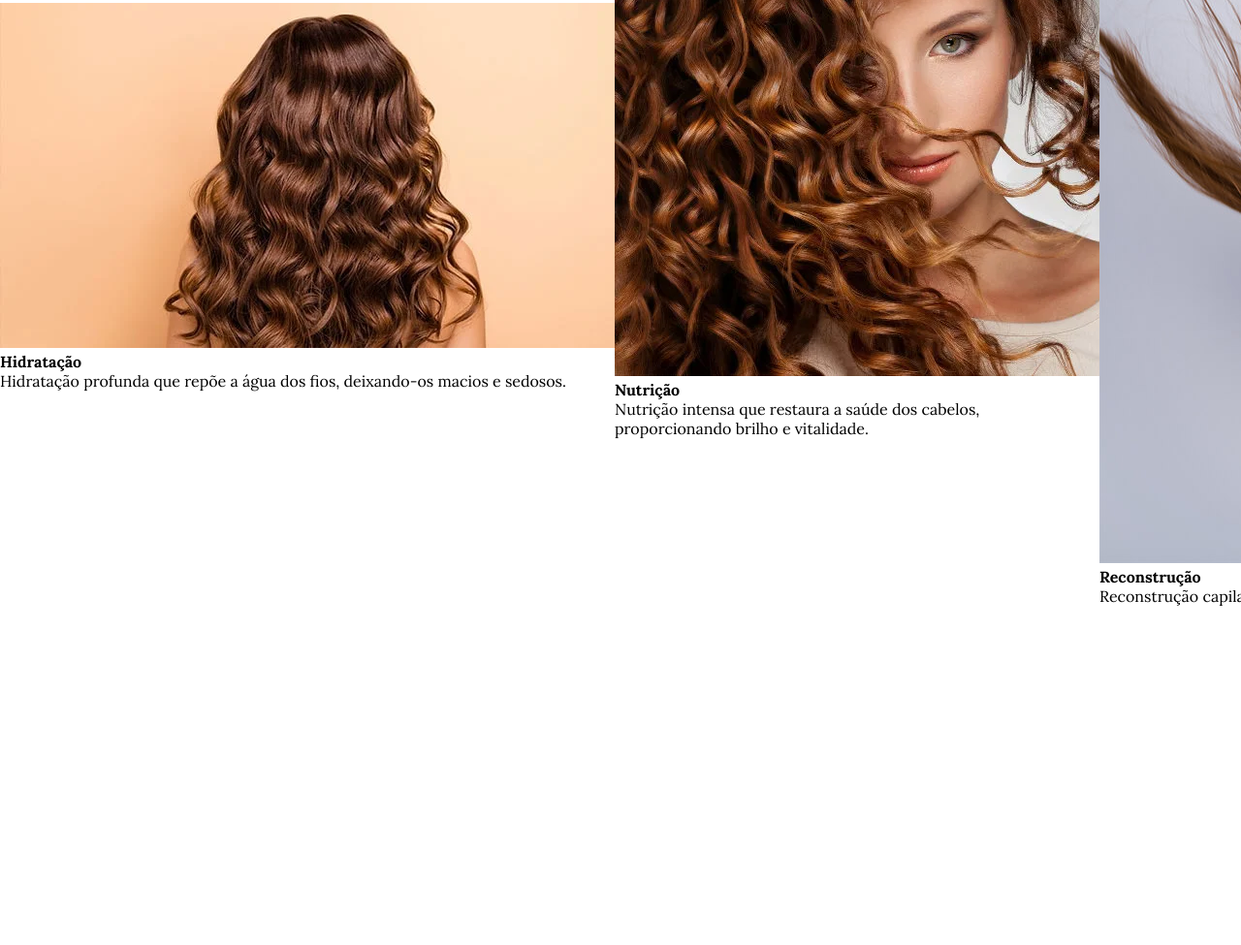
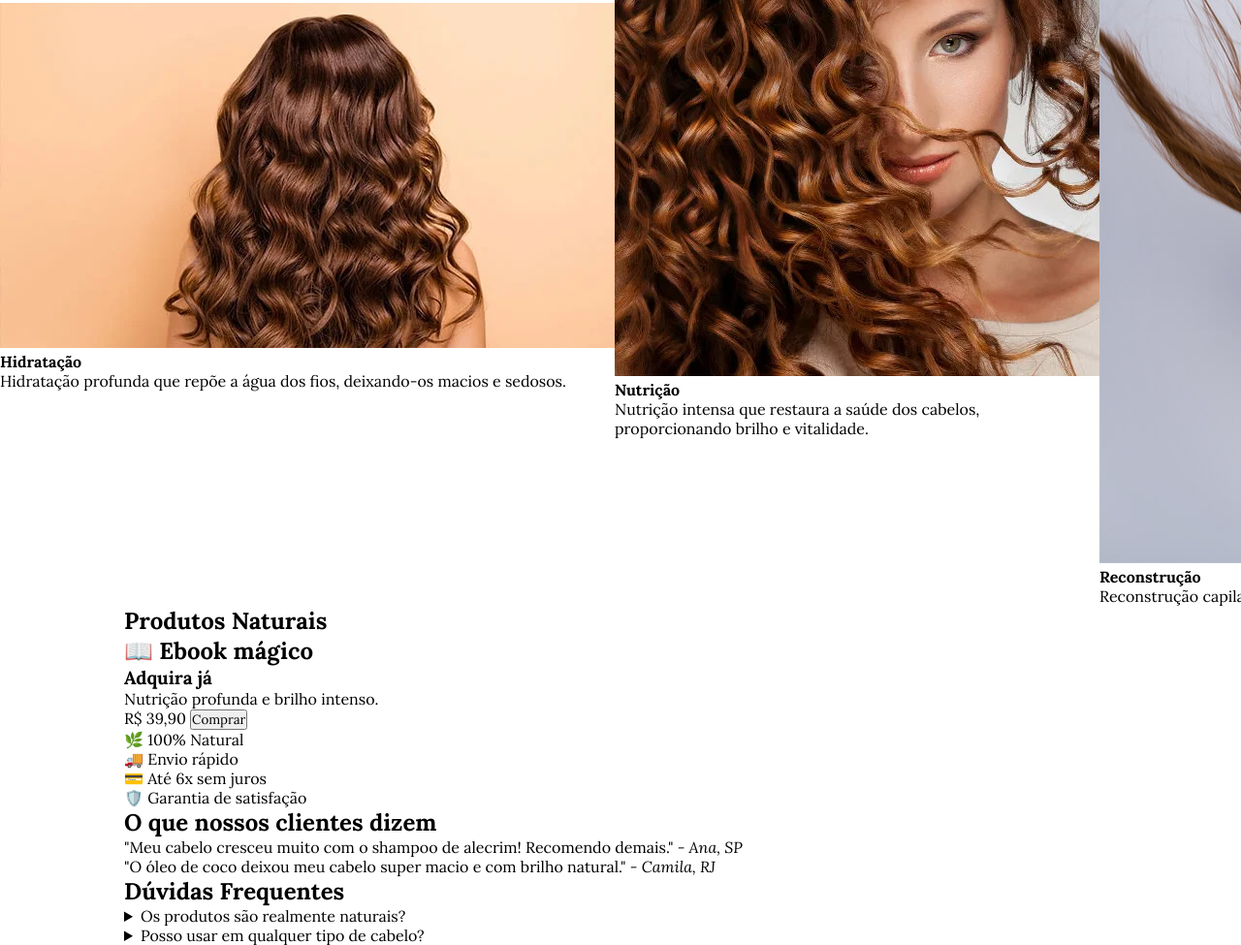
Before and after one commit to Debroivini/cabeloscapilar, a plain HTML site: page index.html in a window 1280 px wide. Shown: the part 1239-2214 px from the top of the page at 97% size. Before the commit the page ends 1864 px from the top, so only its background shows below. Drawn offline with Linux system fonts and the light colour scheme.

Commit message:
nova atualização

```diff
--- a/index.html
+++ b/index.html
@@ -92,5 +92,63 @@
         </article>
       </div>
     </section>
+
+    <section id="produtos" class="section">
+    <div class="container">
+      <h2>Produtos Naturais</h2>
+      <div class="produtos-grid">
+        <div class="card">
+          <h2>📖 Ebook mágico</h2>
+          <h3>Adquira já</h3>
+          <p>Nutrição profunda e brilho intenso.</p>
+          <span class="preco">R$ 39,90</span>
+          <button class="btn comprar" data-produto="Óleo de Coco">Comprar</button>
+        </div>
+       </div>
+    </div>
+  </section>
+
+  <!-- Benefícios -->
+  <section class="section destaque">
+    <div class="container beneficios">
+      <div>🌿 100% Natural</div>
+      <div>🚚 Envio rápido</div>
+      <div>💳 Até 6x sem juros</div>
+      <div>🛡️ Garantia de satisfação</div>
+    </div>
+  </section>
+
+  <!-- Depoimentos -->
+  <section id="depoimentos" class="section">
+    <div class="container">
+      <h2>O que nossos clientes dizem</h2>
+      <div class="depoimentos-grid">
+        <blockquote>
+          "Meu cabelo cresceu muito com o shampoo de alecrim! Recomendo demais."
+          <cite>- Ana, SP</cite>
+        </blockquote>
+        <blockquote>
+          "O óleo de coco deixou meu cabelo super macio e com brilho natural."
+          <cite>- Camila, RJ</cite>
+        </blockquote>
+      </div>
+    </div>
+  </section>
+
+  <!-- FAQ -->
+  <section id="faq" class="section">
+    <div class="container">
+      <h2>Dúvidas Frequentes</h2>
+      <details>
+        <summary>Os produtos são realmente naturais?</summary>
+        <p>Sim! Trabalhamos apenas com extratos e óleos vegetais puros.</p>
+      </details>
+      <details>
+        <summary>Posso usar em qualquer tipo de cabelo?</summary>
+        <p>Sim, nossos produtos são indicados para todos os tipos de cabelo.</p>
+      </details>
+    </div>
+  </section>
+
   </body>
 </html>
```
